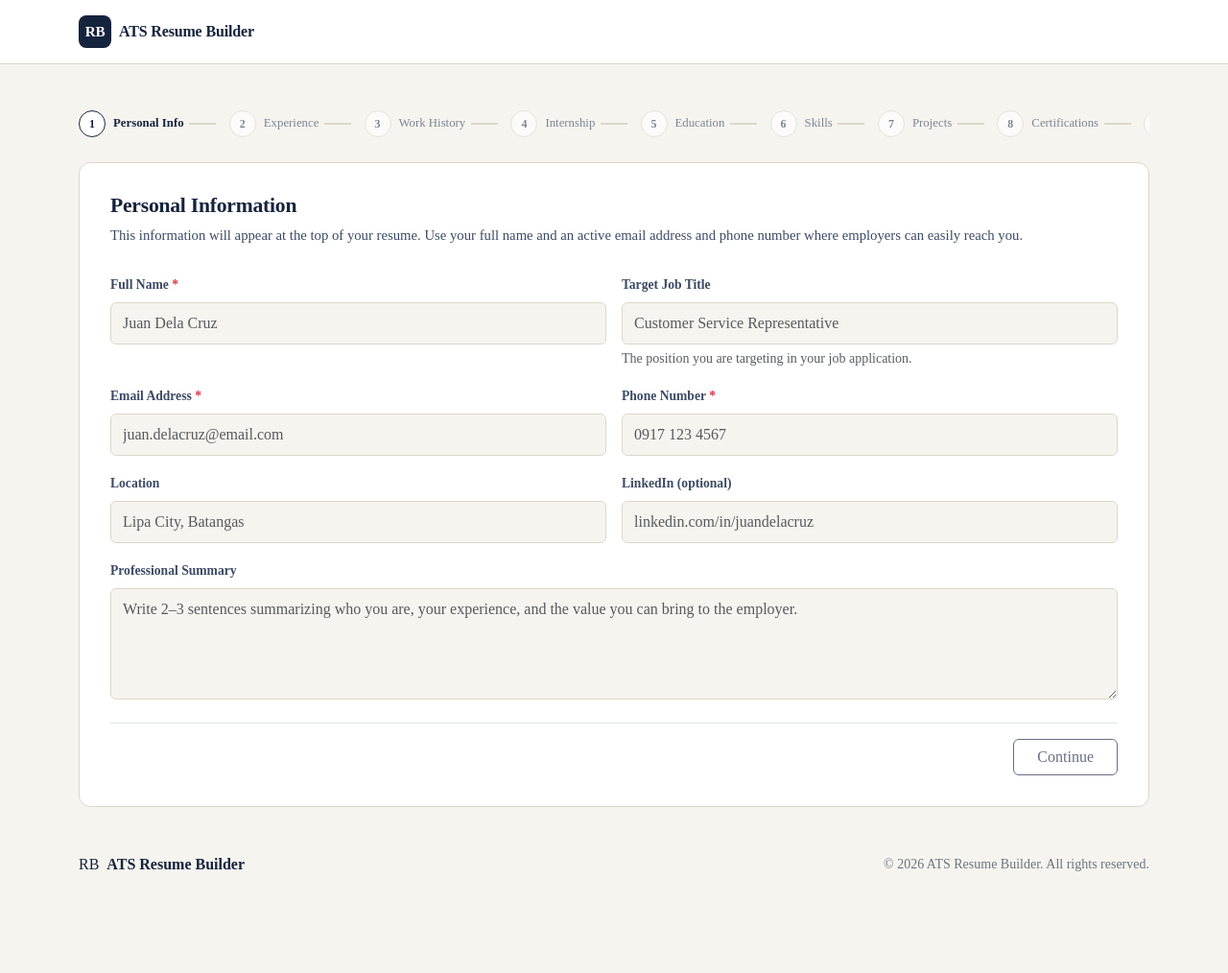
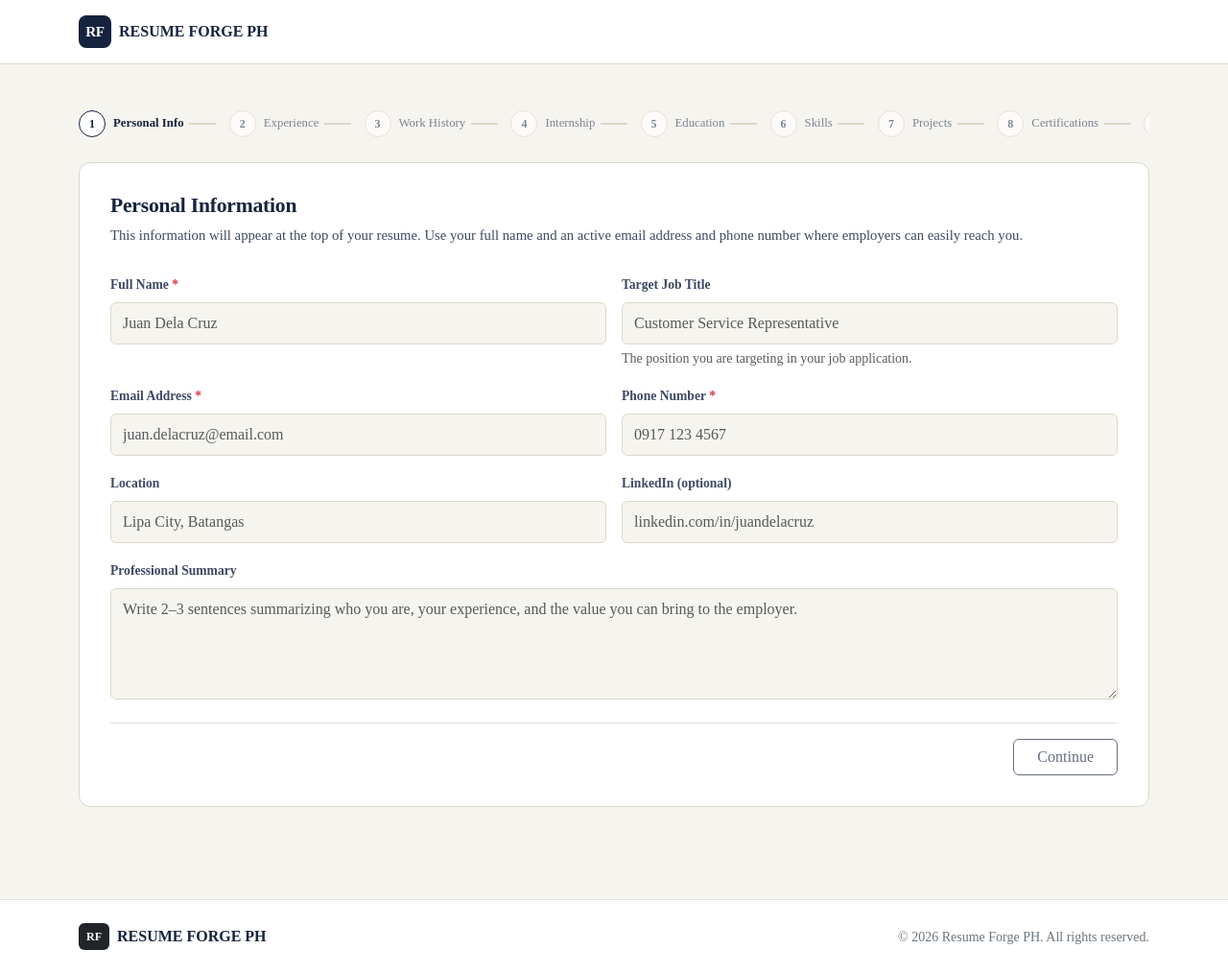
Before and after one commit to PinoyCoder29/ATS-resume-Builder, a Next.js app: page / in a window 1280 px wide. Shown: the whole page at 96% size. Before the commit the page ends 913 px from the top, so only its background shows below. Built offline with nearby package versions, Linux system fonts and the light colour scheme; what @react-pdf/renderer would draw is missing.

Commit message:
updated footer

```diff
--- a/app/page.tsx
+++ b/app/page.tsx
@@ -37,12 +37,11 @@ export default function Home() {
       <header className="app-header py-3">
         <div className="container">
           <div className="d-flex align-items-center gap-2">
-            <span className="brand-mark">RB</span>
-            <span className="brand-name">ATS Resume Builder</span>
+            <span className="brand-mark">RF</span>
+            <span className="fw-semibold">RESUME FORGE PH</span>
           </div>
         </div>
       </header>
-
       <main className="container py-4 py-md-5 flex-grow-1">
         <div className="mb-4">
           <StepIndicator
@@ -54,19 +53,23 @@ export default function Home() {
 
         <StepComponent />
       </main>
+      <footer className="border-top bg-white py-4 mt-5">
+        <div className="container">
+          <div className="row align-items-center gy-3">
+            <div className="col-md-6 text-center text-md-start">
+              <div className="d-flex align-items-center justify-content-center justify-content-md-start gap-2">
+                <span className="badge bg-dark rounded-2 px-2 py-2">RF</span>
 
-      <footer className="app-footer">
-        <div className="container">
-          <div className="d-flex flex-column flex-md-row justify-content-between align-items-center gap-2">
-            <div className="d-flex align-items-center gap-2">
-              <span className="brand-mark">RB</span>
-              <span className="fw-semibold">ATS Resume Builder</span>
+                <span className="fw-semibold">RESUME FORGE PH</span>
+              </div>
             </div>
 
-            <span className="text-secondary small">
-              © {new Date().getFullYear()} ATS Resume Builder. All rights
-              reserved.
-            </span>
+            <div className="col-md-6 text-center text-md-end">
+              <small className="text-secondary">
+                © {new Date().getFullYear()} Resume Forge PH. All rights
+                reserved.
+              </small>
+            </div>
           </div>
         </div>
       </footer>
```
